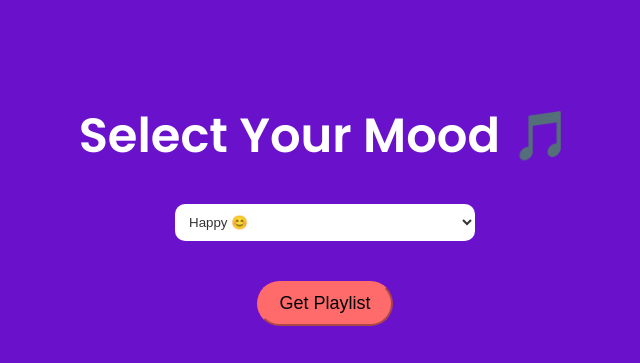
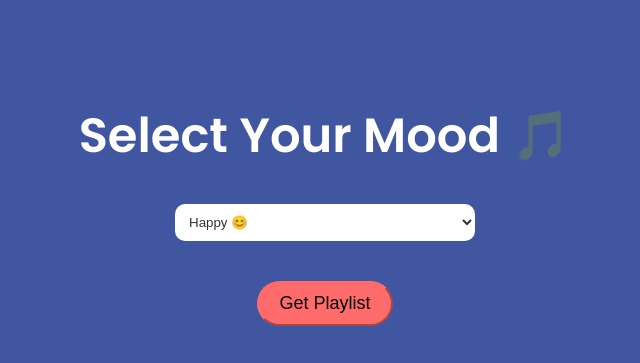
Before and after one commit to longneckostrich/moodSings, a plain HTML site: page index.html in a window 1280 px wide. Shown: the whole page, without its empty margins (315-955 px from the left). Drawn offline with Linux system fonts and the light colour scheme.

Commit message:
Update index.css

```diff
--- a/index.css
+++ b/index.css
@@ -3,7 +3,7 @@ body {
   margin: 0;
   padding: 0;
   font-family: 'Poppins', sans-serif;
-  background-color: #6a11cb;
+  background-color:#4056A1;
   color: #fff;
 }
 
```
